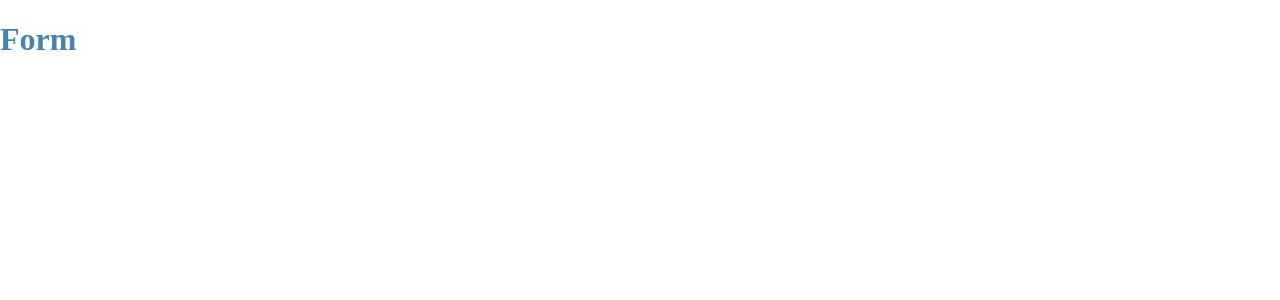
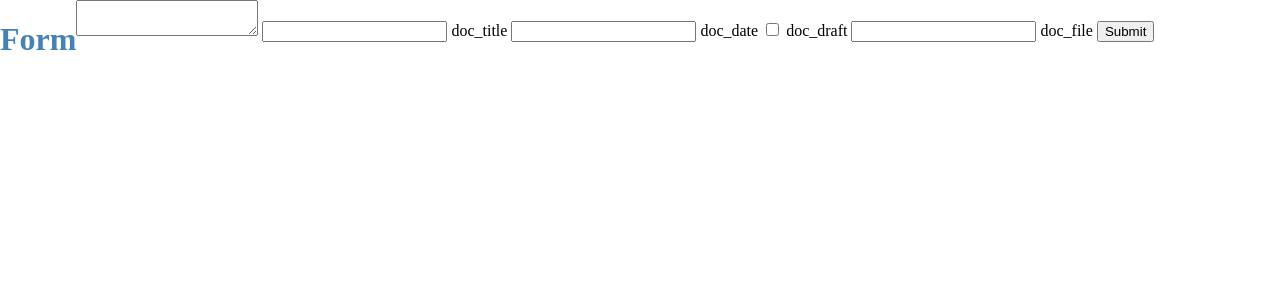
Before and after one commit to FabienCruz/antiseche, a Flask app: page /form in a window 1280 px wide. Before the commit the part shown is almost empty. Shown: the top 300 px of the page. Run offline with Flask 2, Linux system fonts and the light colour scheme.

Commit message:
start form

```diff
--- a/app.py
+++ b/app.py
@@ -4,7 +4,7 @@ from flask_wtf import FlaskForm
 from wtforms import StringField, TextAreaField, BooleanField, DateTimeField
 
 app = Flask(__name__)
-app.config['SECRET KEY'] = 'secret'
+app.config['SECRET_KEY'] = 'secret'
 
 directory = pathlib.Path.cwd() / 'contents/'
 files = list(directory.glob('*.md'))
@@ -12,13 +12,13 @@ files = list(directory.glob('*.md'))
 #--------------------------
 # Form
 #--------------------------
-
-class CmsForm(FlaskForm):
-    title = StringField
-    filename = StringField
-    date = DateTimeField
-    draft = BooleanField
-    text = TextAreaField
+# https://www.youtube.com/watch?v=vzaXBm-ZVOQ
+class DocForm(FlaskForm):
+    doc_title = StringField('doc_title')
+    doc_file = StringField('doc_file')
+    doc_date = DateTimeField('doc_date')
+    doc_draft = BooleanField('doc_draft')
+    doc_text = TextAreaField('doc_text')
 
 #--------------------------
 # Routes
@@ -51,7 +51,9 @@ def parse_text(content):
 
 @app.route('/form')
 def form():
-    return render_template('form.html')
+    form=DocForm()
+    return render_template('form.html', form=form)
+
 
 if __name__ == '__main__':
     app.run(debug=True)
--- a/templates/form.html
+++ b/templates/form.html
@@ -10,7 +10,19 @@
     </head>
     <body>
         <h1>Form</h1>
-
+        <form method="POST" action="{{ url_for('form') }}">
+            {{ form.csrf_token }}
+            {{ form.doc_text }}
+            {{ form.doc_title }}
+            {{ form.doc_title.label }}
+            {{ form.doc_date }}
+            {{ form.doc_date.label }}
+            {{ form.doc_draft }}
+            {{ form.doc_draft.label }}
+            {{ form.doc_file }}
+            {{ form.doc_file.label }}
+            <input type="submit" value="Submit">
+        </form>
         <script src="" async defer></script>
     </body>
 </html>
```
